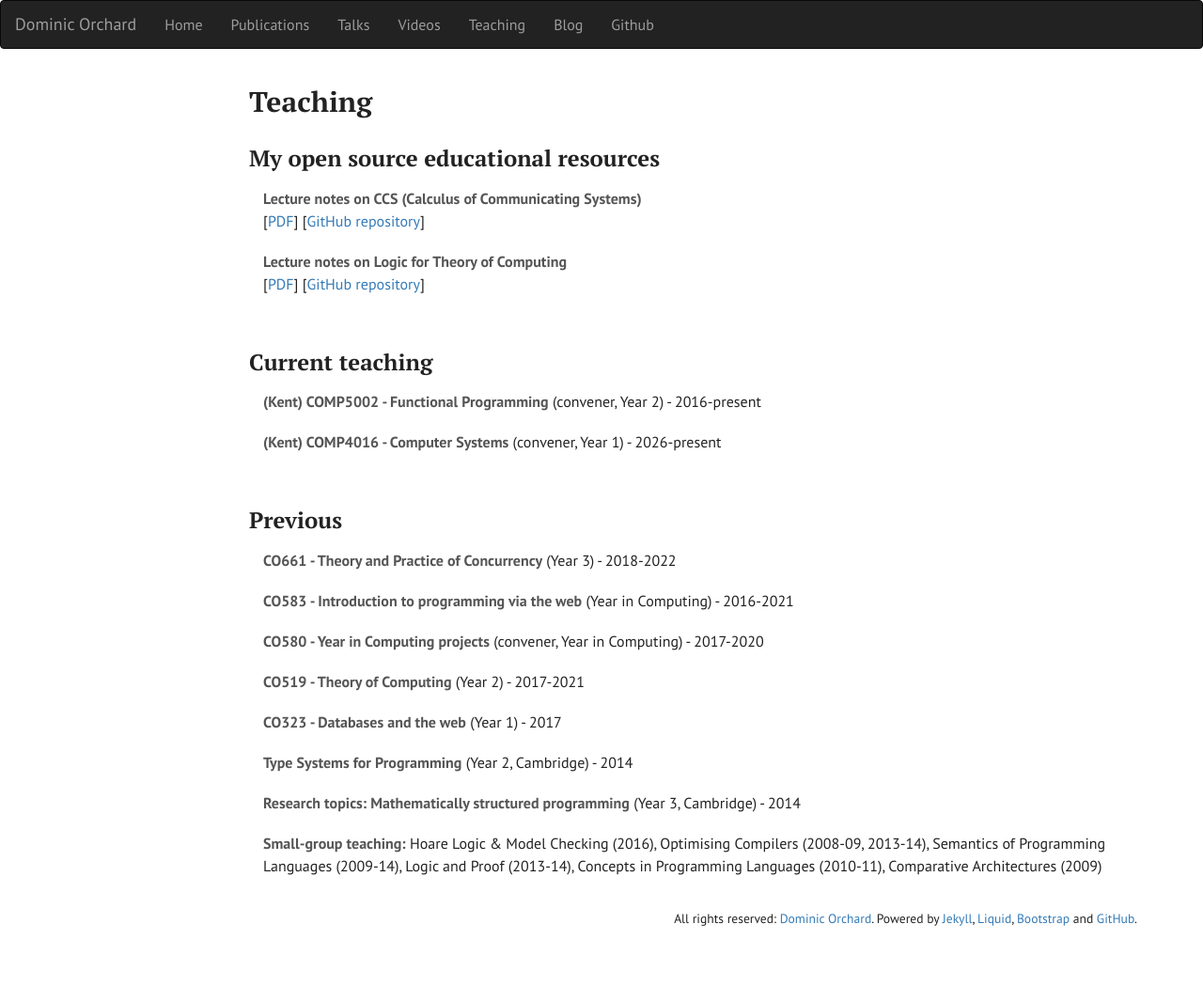
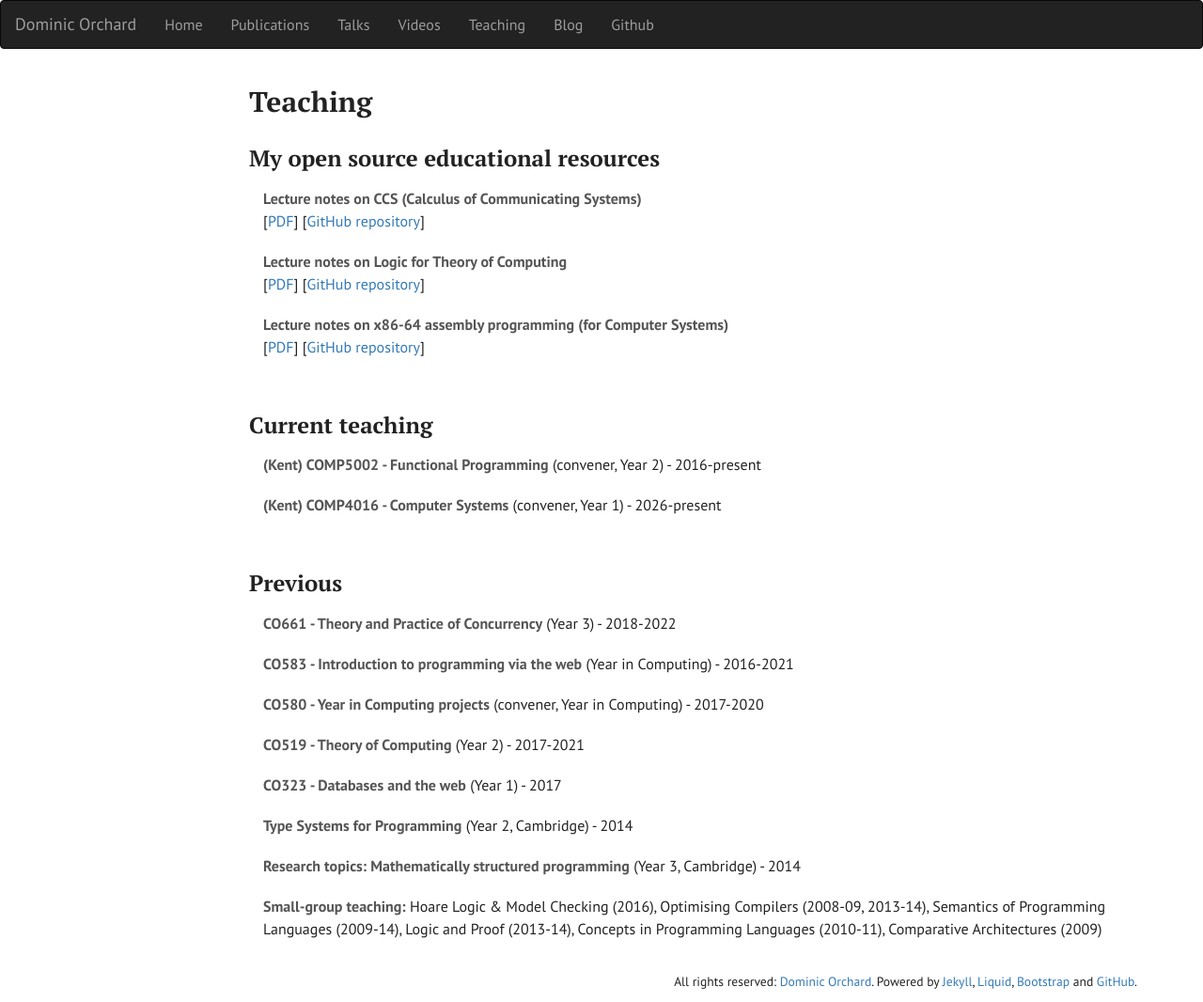
Before and after one commit to dorchard/dorchard.github.io, a Jekyll site: the page built from teaching.html, in a window 1280 px wide. Shown: the whole page at 94% size. Built offline with Jekyll 4.4.1, drawn with Linux system fonts in a browser that asks for light colours; before the commit the page ends 999 px from its top, so only the background shows below that.

Commit message:
add x86-64 assembly notes to teaching page

```diff
--- a/teaching.html
+++ b/teaching.html
@@ -20,6 +20,11 @@ sitemap:
     <strong>Lecture notes on Logic for Theory of Computing</strong><br />
     [<a href="https://github.com/dorchard/co519-logic/raw/master/notes-print.pdf">PDF</a>]
     [<a href="https://github.com/dorchard/co519-logic">GitHub repository</a>]
+  </li>
+  <li class="list-group-item">
+    <strong>Lecture notes on x86-64 assembly programming (for Computer Systems)</strong><br />
+    [<a href="https://github.com/dorchard/x86-64-subset-notes/raw/main/x64-notes.pdf">PDF</a>]
+    [<a href="https://github.com/dorchard/x86-64-subset-notes">GitHub repository</a>]
   </li>
 </ul>
 
```
